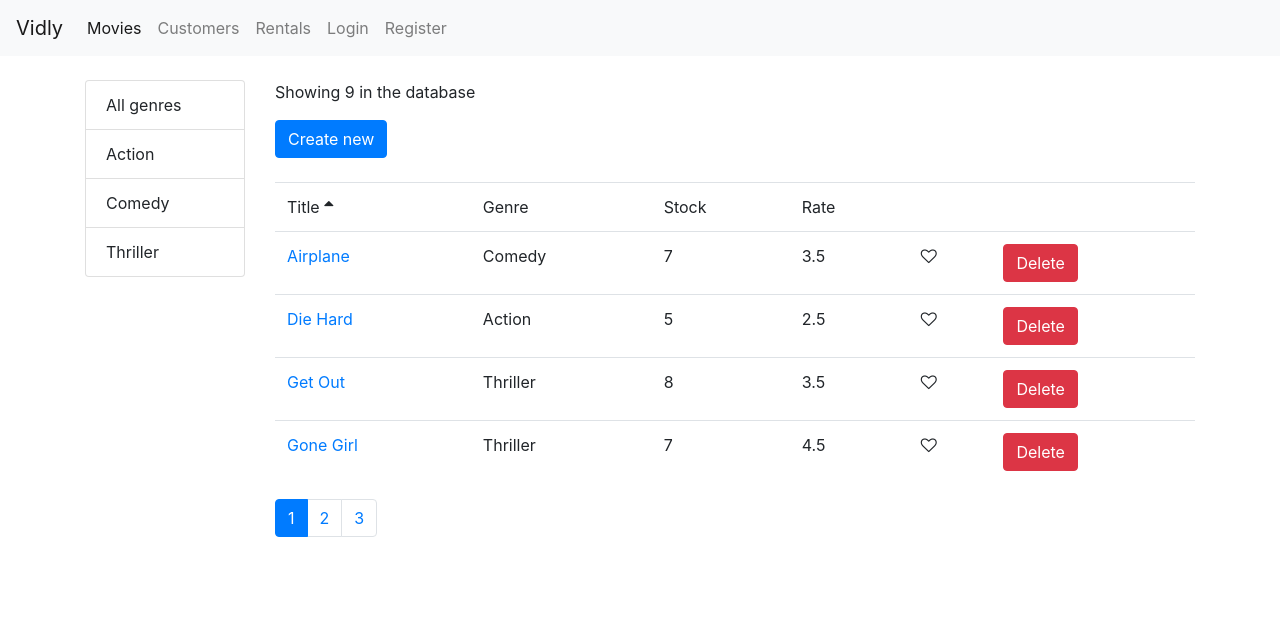
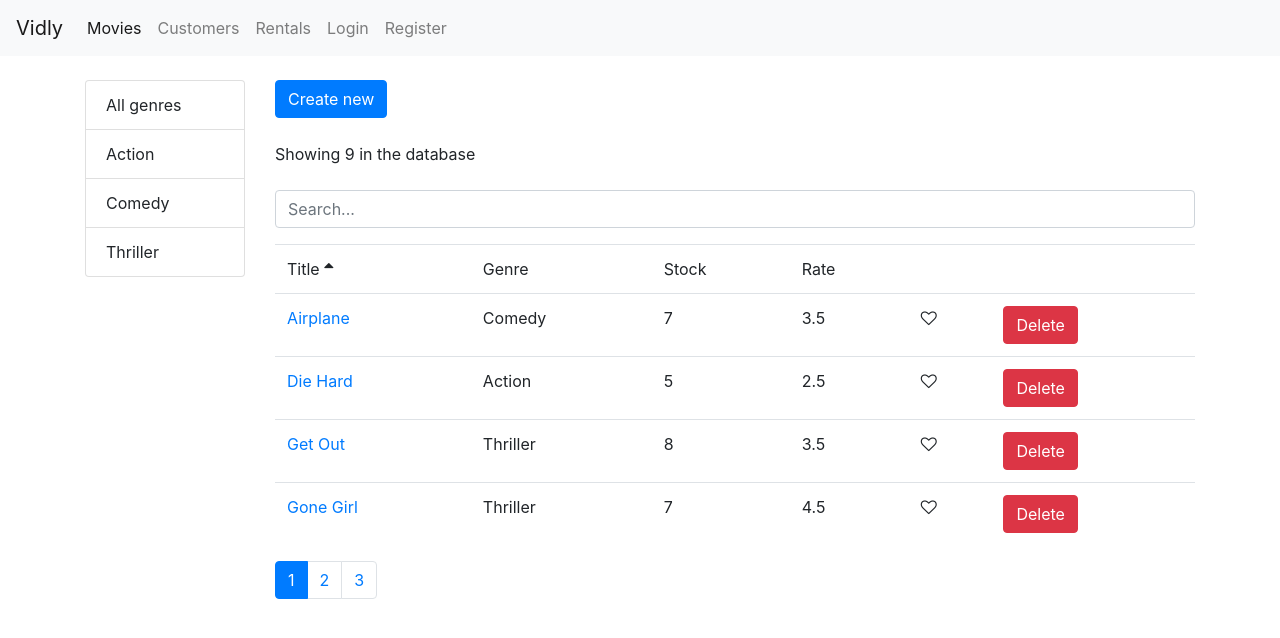
Before and after one commit to 6y6a/movieList, a React (Create React App) app: page /movies in a window 1280 px wide. Shown: the top 638 px of the page. Built offline with nearby package versions, Linux system fonts and the light colour scheme.

Commit message:
добавлена логика поиска

```diff
--- a/src/App.js
+++ b/src/App.js
@@ -8,7 +8,6 @@ import PageMovies from "./pages/PageMovies";
 import PageCustomers from "./pages/PageCustomers";
 import PageRentals from "./pages/PageRentals";
 import PageNotFound from "./pages/PageNotFound";
-import PageMovie from "./pages/PageMovie";
 import LoginForm from "./components/LoginForm";
 import RegisterForm from "./components/RegisterForm";
 import MovieForm from "./components/MovieForm";
--- a/src/components/Movies.jsx
+++ b/src/components/Movies.jsx
@@ -7,12 +7,14 @@ import paginate from "../utils/paginate";
 import MoviesTable from "./MoviesTable";
 import _ from 'lodash'
 import { NavLink } from "react-router-dom";
+import Input from "./Input";
 
 class Movies extends Component {
     state = {
         movies: [],
         genres: [],
         selectedGenre: null,
+        searchRequest: '',
         pageSize: 4,
         currentPage: 1,
         sortColumn: { path: 'title', order: 'asc'}
@@ -45,19 +47,27 @@ class Movies extends Component {
     }
 
     handleFilterChange = (genre) => {
-        this.setState({ selectedGenre: genre, currentPage: 1 })
+        this.setState({ selectedGenre: genre, searchRequest: '', currentPage: 1 })
     }
 
     handleSort = sortColumn => {
         this.setState({ sortColumn})
     }
 
+    handleSearch = ({currentTarget: input}) => {
+        this.setState({selectedGenre: null, searchRequest: input.value, currentPage: 1})
+    }
+
     getPagedData = () => {
-        const { pageSize, currentPage, selectedGenre, sortColumn, movies: allMovies } = this.state
+        const { pageSize, currentPage, selectedGenre, sortColumn, searchRequest, movies: allMovies } = this.state
 
-        const filteredMovies = selectedGenre && selectedGenre._id
-            ? allMovies.filter(m => m.genre._id === selectedGenre._id)
-            : allMovies
+        let filteredMovies = allMovies
+
+        if (searchRequest) {
+            filteredMovies = allMovies.filter(m => m.title.toLowerCase().includes(searchRequest))
+        } else if ( selectedGenre && selectedGenre._id) {
+            filteredMovies = allMovies.filter(m => m.genre._id === selectedGenre._id)
+        }
 
         const sorted = _.orderBy(filteredMovies, [sortColumn.path], [sortColumn.order])
 
@@ -83,9 +93,17 @@ class Movies extends Component {
                     </div>
 
                     <div className="col">
-                        <p>Showing {totalCount} in the database</p>
 
                         <NavLink to='/movies/new' className="btn btn-primary mb-4">Create new</NavLink>
+
+                        <p style={{margin: 0}}>Showing {totalCount} in the database</p>
+
+                        <Input
+                            name='search'
+                            value={this.state.searchRequest}
+                            placeholder='Search...'
+                            onChange={this.handleSearch}
+                        />
 
                         <MoviesTable
                             movies={data}
```
